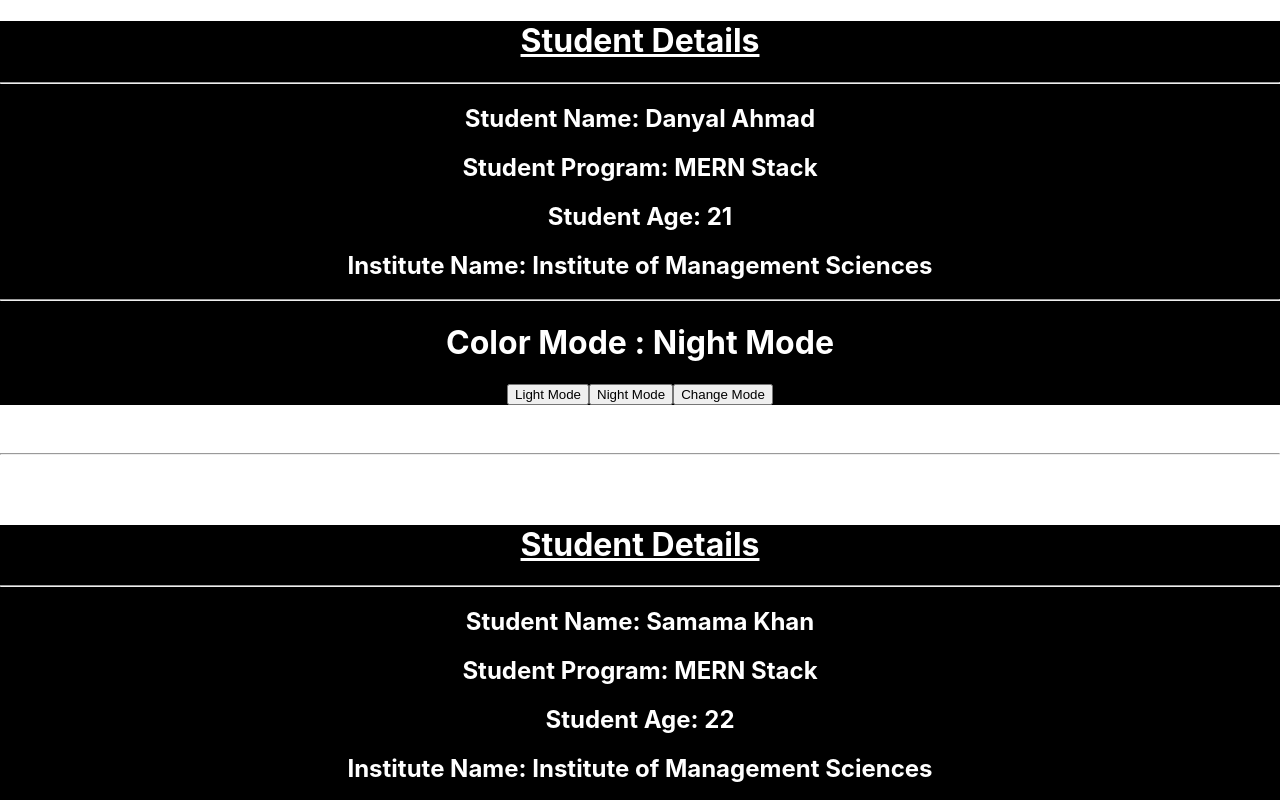
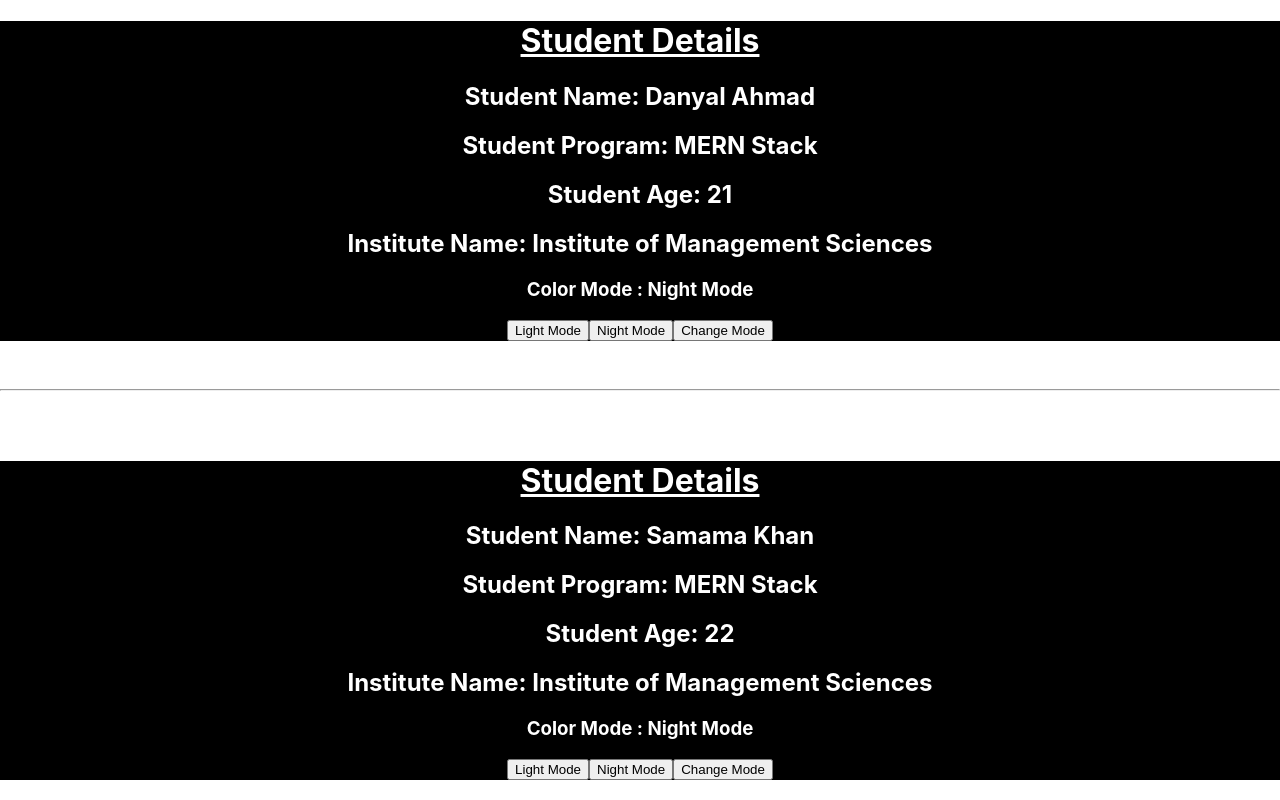
Before and after one commit to DeeKoders/react-application, a React (Create React App) app: page / in a window 1280 px wide. Shown: the top 800 px of the page. Built offline with nearby package versions, Linux system fonts and the light colour scheme.

Commit message:
Update studentDetails.js

```diff
--- a/src/studentDetails.js
+++ b/src/studentDetails.js
@@ -14,12 +14,10 @@
         <div className={`${modeTime ? 'lightMode' : 'nightMode'}`}>
             <center>
                 <h1><u> Student Details</u> </h1>
-                <hr/>
 
                 <StudentInfo/>
 
-                <hr/>
-                <h1>Color Mode : {modeTime ? 'Light Mode': 'Night Mode'}</h1>
+                <h3>Color Mode : {modeTime ? 'Light Mode': 'Night Mode'}</h3>
                 <button onClick={()=> setModeTime(true)}>Light Mode</button>
                 <button onClick={()=> setModeTime(false)}>Night Mode</button>
                 <button onClick={()=> setModeTime(!modeTime)}>Change Mode</button>
```
